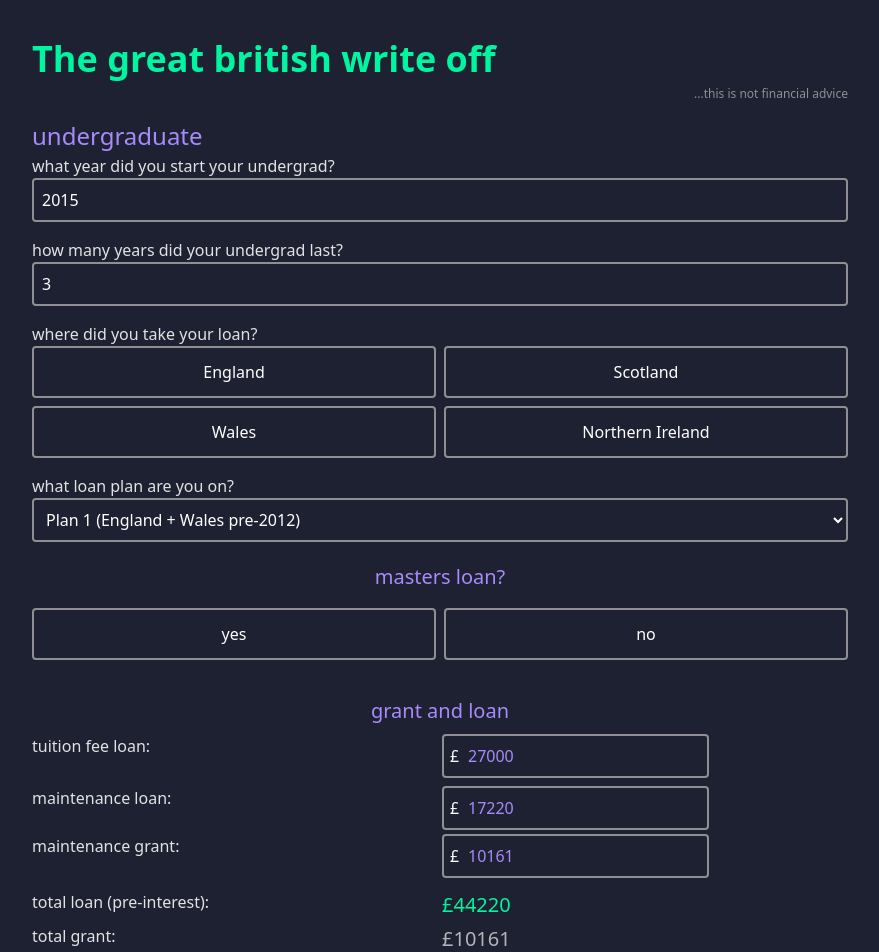
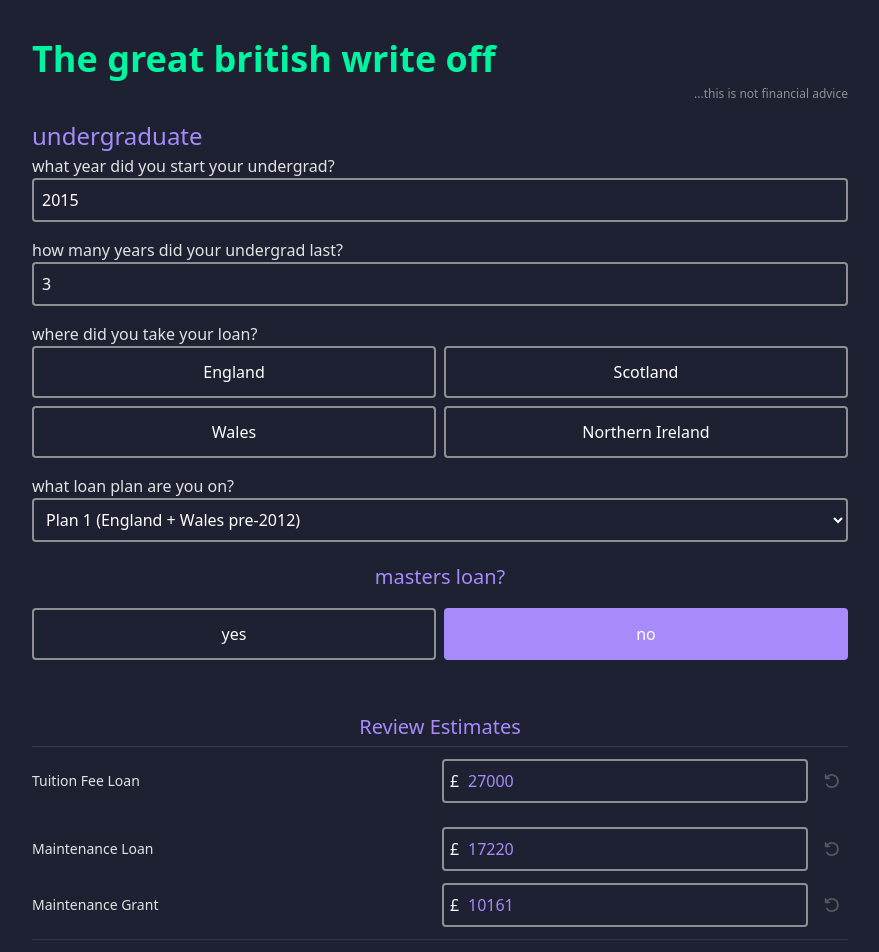
Before and after one commit to dspray95/will-i-pay-back-my-student-loan, a React (Vite) app: page / in a window 1280 px wide. Shown: the top 952 px of the page, without its empty margins (200-1079 px from the left). Built offline with nearby package versions, Linux system fonts and the light colour scheme.

Commit message:
ui bugfixes

```diff
--- a/src/index.css
+++ b/src/index.css
@@ -65,9 +65,6 @@ h5 {
   color: var(--color-heading-primary);
 }
 
-button:hover {
-  background-color: var(--color-primary-light);
-}
 
 .rc-slider-handle:focus,
 .rc-slider-handle-click-focused {
--- a/src/pages/IncomePage/IncomePage.tsx
+++ b/src/pages/IncomePage/IncomePage.tsx
@@ -33,8 +33,9 @@ export const IncomePage: React.FC<{
 }) => {
   const [userSetYears, setUserSetYears] = useState<Record<number, boolean>>([]);
   const loanForgivenessYear =
-    undergradStartYear +
-    getForgivenessPlanForYear(undergradStartYear, repaymentPlan);
+    undergradEndYear +
+    getForgivenessPlanForYear(undergradStartYear, repaymentPlan) +
+    1; // + 1 because the repayments start the aprim AFTER graduation
 
   const handleIncomeChange = (year: number, value: number) => {
     setUserSetYears((prev) => ({ ...prev, [year]: true }));
--- a/src/pages/IncomePage/components/IncomeTimeline.tsx
+++ b/src/pages/IncomePage/components/IncomeTimeline.tsx
@@ -1,7 +1,7 @@
 import { useMemo, type JSX } from "react";
 import { IncomeSlider } from "./Slider";
 import { getForgivenessPlanForYear, type LoanPlan } from "../../../data";
-import { Button } from "../../../shared/components/button";
+import { Button } from "../../../shared/components/Button";
 
 export const IncomeTimeline: React.FC<{
   incomeByYear: Record<number, number>;
@@ -32,7 +32,7 @@ export const IncomeTimeline: React.FC<{
       <div className="flex flex-row items-center justify-center gap-2 w-full text-text-muted">
         <div className="flex-grow border-b border-text-muted min-w-24 border-dashed" />
         <div className="text-sm">
-          Repayment starts the april after graduation
+          repayments start the april after graduation
         </div>
         <div className="flex-grow border-b border-text-muted  min-w-24 border-dashed" />
       </div>
--- a/src/pages/LoanPage/components/LoanForm.tsx
+++ b/src/pages/LoanPage/components/LoanForm.tsx
@@ -1,22 +1,91 @@
 import { Formik, Form, Field, ErrorMessage, useFormikContext } from "formik";
-import React, { useEffect, useState } from "react";
+import React, { useEffect, useState, useMemo } from "react";
 import { getLoanPlan } from "../../../utils/loanPlan";
 import { FontAwesomeIcon } from "@fortawesome/react-fontawesome";
-import { faArrowRight } from "@fortawesome/free-solid-svg-icons";
+import { faArrowRight, faUndo } from "@fortawesome/free-solid-svg-icons";
 import classNames from "classnames";
-import {
-  getFeesForYear,
-  LOAN_PLANS,
-  type FeesLoansAndGrants,
-} from "../../../data";
+import { getFeesForYear, LOAN_PLANS } from "../../../data";
 import { Button } from "../../../shared/components/Button";
 import type { LoanFormValues } from "../../../shared/types";
+import { getYear } from "date-fns";
 
 interface LoanFormContentProps {
   setTotalUndergradLoan: (amount: number) => void;
   setTotalMastersLoan: (amount: number) => void;
   setTotalMaintenanceLoan: (amount: number) => void;
 }
+
+const NumericField: React.FC<{
+  name: string;
+  label: string;
+  isHidden?: boolean;
+  defaultValue: number;
+  onReset: (fieldName: string) => void;
+}> = ({ name, label, isHidden = false, defaultValue, onReset }) => {
+  const { values } = useFormikContext<LoanFormValues>();
+  const currentValue = (values as any)[name] || 0;
+  const hasChanged = currentValue !== defaultValue;
+
+  const handleNumberKeyDown = (e: React.KeyboardEvent<HTMLInputElement>) => {
+    if (
+      [
+        "Backspace",
+        "Delete",
+        "Tab",
+        "Escape",
+        "Enter",
+        "ArrowLeft",
+        "ArrowRight",
+        "Home",
+        "End",
+      ].includes(e.key) ||
+      ((e.ctrlKey || e.metaKey) &&
+        ["a", "c", "v", "x"].includes(e.key.toLowerCase()))
+    ) {
+      return;
+    }
+    if (!/^\d$/.test(e.key)) {
+      e.preventDefault();
+    }
+  };
+
+  if (isHidden) return <></>;
+
+  return (
+    <div className="grid grid-cols-2 gap-1 items-center">
+      <label className="text-sm">{label}</label>
+      <div className="relative flex items-center gap-2">
+        <div className="relative flex-grow">
+          <span className="absolute left-2 top-1/2 transform -translate-y-1/2 text-text-primary">
+            £
+          </span>
+          <Field
+            className="w-full text-heading-secondary pl-6 border-2 rounded-sm border-text-muted bg-background p-2"
+            type="number"
+            name={name}
+            onKeyDown={handleNumberKeyDown}
+          />
+        </div>
+        <button
+          type="button"
+          onClick={() => onReset(name)}
+          className={classNames(
+            "transition-colors p-1 w-8 h-8 flex items-center justify-center",
+            {
+              "text-secondary hover:text-secondary-light hover:cursor-pointer":
+                hasChanged,
+              "text-text-muted opacity-50 cursor-not-allowed": !hasChanged,
+            }
+          )}
+          title="Reset to estimate"
+          disabled={!hasChanged}
+        >
+          <FontAwesomeIcon icon={faUndo} size="sm" />
+        </button>
+      </div>
+    </div>
+  );
+};
 
 const LoanFormContent: React.FC<LoanFormContentProps> = ({
   setTotalUndergradLoan,
@@ -26,35 +95,55 @@ const LoanFormContent: React.FC<LoanFormContentProps> = ({
   const { values, setFieldValue, isSubmitting } =
     useFormikContext<LoanFormValues>();
   const [showPostgradSection, setShowPostgradSection] = useState(false);
-  const [totalUndergradLoanAmount, setTotalUndergradLoanAmount] =
-    useState<number>(0);
-  const [totalGrantAmount, setTotalGrantAmount] = useState<number>(0);
 
-  const updateGrantAndLoanFields = (
-    fees: FeesLoansAndGrants,
-    mastersFees: FeesLoansAndGrants | undefined
-  ) => {
-    const totalTuitionLoan = fees.tuition * values.courseLength;
-    const totalMastersLoan = mastersFees
-      ? mastersFees.postGraduateLoan * values.mastersLength
-      : 0;
-    const totalMaintenanceLoan = fees.maintenanceLoan * values.courseLength;
-    const totalMaintenanceGrant = fees.maintenanceGrant * values.courseLength;
+  const defaultValues = useMemo(() => {
+    if (!values.courseStartYear) return null;
 
-    setFieldValue("tutionFeeLoan", fees.tuition * values.courseLength);
-    setFieldValue("maintenanceLoan", totalMaintenanceLoan);
-    setFieldValue("maintenanceGrant", totalMaintenanceGrant);
-    setFieldValue("mastersTutionFeeLoan", totalMastersLoan);
-    setTotalMaintenanceLoan(totalMaintenanceLoan);
-    setTotalMastersLoan(totalMastersLoan);
-    const totalLoan =
-      totalTuitionLoan + totalMaintenanceLoan + totalMastersLoan;
-    setTotalUndergradLoan(totalLoan);
-    setTotalUndergradLoanAmount(totalLoan);
-    setTotalGrantAmount(totalMaintenanceGrant);
-  };
+    const fees = getFeesForYear(values.courseStartYear);
+    const mastersFees =
+      values.postgrad === "yes"
+        ? getFeesForYear(values.mastersStartYear)
+        : undefined;
 
-  /* Set loan plan by start year and country */
+    if (!fees) return null;
+
+    return {
+      tutionFeeLoan: fees.tuition * values.courseLength,
+      maintenanceLoan: fees.maintenanceLoan * values.courseLength,
+      maintenanceGrant: fees.maintenanceGrant * values.courseLength,
+      mastersTutionFeeLoan: mastersFees
+        ? mastersFees.postGraduateLoan * values.mastersLength
+        : 0,
+    };
+  }, [
+    values.courseStartYear,
+    values.courseLength,
+    values.postgrad,
+    values.mastersStartYear,
+    values.mastersLength,
+  ]);
+
+  const [manuallyEdited, setManuallyEdited] = useState<Set<string>>(new Set());
+
+  useEffect(() => {
+    const total =
+      (values.tutionFeeLoan || 0) +
+      (values.maintenanceLoan || 0) +
+      (values.mastersTutionFeeLoan || 0);
+
+    setTotalMaintenanceLoan(values.maintenanceLoan || 0);
+    setTotalMastersLoan(values.mastersTutionFeeLoan || 0);
+    setTotalUndergradLoan(total);
+  }, [
+    values.tutionFeeLoan,
+    values.maintenanceLoan,
+    values.mastersTutionFeeLoan,
+    values.maintenanceGrant,
+    setTotalMaintenanceLoan,
+    setTotalMastersLoan,
+    setTotalUndergradLoan,
+  ]);
+
   useEffect(() => {
     if (values.courseStartYear && values.country) {
       const suggestedPlan = getLoanPlan(values.courseStartYear, values.country);
@@ -64,41 +153,49 @@ const LoanFormContent: React.FC<LoanFormContentProps> = ({
     }
   }, [values.courseStartYear, values.country, setFieldValue]);
 
-  /* Set loan amount to maximum available by year */
   useEffect(() => {
-    if (values.courseStartYear) {
-      const fees = getFeesForYear(values.courseStartYear);
-      let mastersFees;
-      if (values.postgrad === "yes") {
-        mastersFees = getFeesForYear(values.mastersStartYear);
-      }
-      if (fees) {
-        updateGrantAndLoanFields(fees, mastersFees);
-      }
+    if (defaultValues) {
+      if (!manuallyEdited.has("tutionFeeLoan"))
+        setFieldValue("tutionFeeLoan", defaultValues.tutionFeeLoan);
+      if (!manuallyEdited.has("maintenanceLoan"))
+        setFieldValue("maintenanceLoan", defaultValues.maintenanceLoan);
+      if (!manuallyEdited.has("maintenanceGrant"))
+        setFieldValue("maintenanceGrant", defaultValues.maintenanceGrant);
+      if (!manuallyEdited.has("mastersTutionFeeLoan"))
+        setFieldValue(
+          "mastersTutionFeeLoan",
+          defaultValues.mastersTutionFeeLoan
+        );
     }
-    // eslint-disable-next-line react-hooks/exhaustive-deps
-  }, [
-    values.courseStartYear,
-    values.courseLength,
-    values.postgrad,
-    values.mastersStartYear,
-    values.mastersLength,
-    setFieldValue,
-  ]);
+  }, [defaultValues, manuallyEdited, setFieldValue]);
 
   useEffect(() => {
     setShowPostgradSection(values.postgrad === "yes");
   }, [values.postgrad]);
 
-  // const handleSubmit = (e: React.FormEvent<HTMLFormElement>) => {
-  //   e.preventDefault();
-  //   updateFormValues(values);
-  //   setStage("income");
-  // };
+  const resetFieldToDefault = (fieldName: string) => {
+    if (defaultValues) {
+      setFieldValue(fieldName, (defaultValues as any)[fieldName]);
+      setManuallyEdited((prev) => {
+        const newSet = new Set(prev);
+        newSet.delete(fieldName);
+        return newSet;
+      });
+    }
+  };
+
+  const handleFieldChange = (fieldName: string) => {
+    setManuallyEdited((prev) => new Set(prev).add(fieldName));
+  };
+
+  const totalLoan =
+    (values.tutionFeeLoan || 0) +
+    (values.maintenanceLoan || 0) +
+    (values.mastersTutionFeeLoan || 0);
+  const totalGrant = values.maintenanceGrant || 0;
 
   return (
     <Form className="flex flex-col gap-4">
-      {/** Undergrad */}
       <div className="flex flex-col">
         <label>what year did you start your undergrad?</label>
         <Field
@@ -106,7 +203,7 @@ const LoanFormContent: React.FC<LoanFormContentProps> = ({
           type="number"
           name="courseStartYear"
           min="1998"
-          max="2030"
+          max={getYear(new Date()) + 1}
           placeholder="e.g. 2020"
         />
         <ErrorMessage
@@ -115,7 +212,7 @@ const LoanFormContent: React.FC<LoanFormContentProps> = ({
           className="text-red-500 text-sm mt-1"
         />
       </div>
-      {/** Course length */}
+
       <div className="flex flex-col">
         <label>how many years did your undergrad last?</label>
         <Field
@@ -131,7 +228,7 @@ const LoanFormContent: React.FC<LoanFormContentProps> = ({
           className="text-red-500 text-sm mt-1"
         />
       </div>
-      {/** Country */}
+
       <div className="flex flex-col">
         <label>where did you take your loan?</label>
         <div className="grid grid-cols-2 gap-2">
@@ -139,11 +236,15 @@ const LoanFormContent: React.FC<LoanFormContentProps> = ({
             (country) => (
               <label
                 key={country}
-                className={`flex items-center justify-center p-3 border-2 rounded-sm cursor-pointer transition-colors ${
-                  values.country === country
-                    ? "border-secondary bg-secondary bg-opacity-10"
-                    : "border-text-muted hover:border-secondary"
-                }`}
+                className={classNames(
+                  "flex items-center justify-center p-3 border-2 rounded-sm cursor-pointer transition-colors",
+                  {
+                    "border-secondary bg-secondary bg-opacity-10":
+                      values.country === country,
+                    "border-text-muted hover:border-secondary":
+                      values.country !== country,
+                  }
+                )}
               >
                 <Field
                   type="radio"
@@ -160,14 +261,18 @@ const LoanFormContent: React.FC<LoanFormContentProps> = ({
             )
           )}
         </div>
+        <ErrorMessage
+          name="country"
+          component="div"
+          className="text-red-500 text-sm mt-1"
+        />
       </div>
-      {/** Loan Plan */}
+
       <div className="flex flex-col">
         <label>what loan plan are you on?</label>
         <Field
           className="border-2 rounded-sm border-text-muted text-text-primary bg-background p-2"
           as="select"
-          id="loanPlan"
           name="loanPlan"
         >
           <option value="">-- Select --</option>
@@ -177,13 +282,8 @@ const LoanFormContent: React.FC<LoanFormContentProps> = ({
             </option>
           ))}
         </Field>
-        <ErrorMessage
-          name="loanPlan"
-          component="div"
-          className="text-red-500 text-sm mt-1"
-        />
       </div>
-      {/** Masters */}
+
       <h5
         className="w-full flex item-center justify-center pt-1"
         style={{ color: "var(--color-secondary)" }}
@@ -191,27 +291,30 @@ const LoanFormContent: React.FC<LoanFormContentProps> = ({
         masters loan?
       </h5>
       <div className="grid grid-cols-2 gap-2">
-        <label
-          className={`flex items-center justify-center p-3 border-2 rounded-sm cursor-pointer transition-colors ${
-            values.postgrad === "yes"
-              ? "border-secondary bg-secondary bg-opacity-10"
-              : "border-text-muted hover:border-secondary"
-          }`}
-        >
-          <Field type="radio" name="postgrad" value="yes" className="sr-only" />
-          <span className="text-text-primary">yes</span>
-        </label>
-        <label
-          className={`flex items-center justify-center p-3 border-2 rounded-sm cursor-pointer transition-colors ${
-            values.postgrad === "no"
-              ? "border-secondary bg-secondary bg-opacity-10"
-              : "border-text-muted hover:border-secondary"
-          }`}
-        >
-          <Field type="radio" name="postgrad" value="no" className="sr-only" />
-          <span className="text-text-primary">no</span>
-        </label>
+        {["yes", "no"].map((opt) => (
+          <label
+            key={opt}
+            className={classNames(
+              "flex items-center justify-center p-3 border-2 rounded-sm cursor-pointer transition-colors",
+              {
+                "border-secondary bg-secondary bg-opacity-10":
+                  values.postgrad === opt,
+                "border-text-muted hover:border-secondary":
+                  values.postgrad !== opt,
+              }
+            )}
+          >
+            <Field
+              type="radio"
+              name="postgrad"
+              value={opt}
+              className="sr-only"
+            />
+            <span className="text-text-primary">{opt}</span>
+          </label>
+        ))}
       </div>
+
       <div
         className={classNames(
           "transition-all duration-500 ease-in-out overflow-hidden origin-top",
@@ -221,7 +324,7 @@ const LoanFormContent: React.FC<LoanFormContentProps> = ({
           }
         )}
       >
-        <div className="flex flex-col gap-4">
+        <div className="flex flex-col gap-4 py-2">
           <div className="flex flex-col">
             <label>when did you start your masters?</label>
             <Field
@@ -229,13 +332,8 @@ const LoanFormContent: React.FC<LoanFormContentProps> = ({
               type="number"
               name="mastersStartYear"
               min="1998"
-              max="2030"
+              max={getYear(new Date()) + 1}
               placeholder="e.g. 2020"
-            />
-            <ErrorMessage
-              name="mastersStartYear"
-              component="div"
-              className="text-red-500 text-sm mt-1"
             />
           </div>
           <div className="flex flex-col">
@@ -245,129 +343,65 @@ const LoanFormContent: React.FC<LoanFormContentProps> = ({
               type="number"
               name="mastersLength"
               min="1"
-              max="4"
-            />
-            <ErrorMessage
-              name="mastersLength"
-              component="div"
-              className="text-red-500 text-sm mt-1"
             />
           </div>
         </div>
       </div>
-      {/** Totals */}
-      <div className="flex flex-col gap-1">
+
+      <div className="flex flex-col gap-3 mt-4">
         <h5
-          className="w-full flex item-center justify-center py-1"
+          className="w-full text-center py-1 border-b border-secondary/20"
           style={{ color: "var(--color-secondary)" }}
         >
-          grant and loan
+          Review Estimates
         </h5>
-        <div className="grid grid-cols-2 gap-1">
-          <label>tuition fee loan: </label>
-          <div className="relative">
-            <span className="absolute left-2 top-1/2 transform -translate-y-1/2 text-text-primary">
-              £
-            </span>
-            <Field
-              className="text-heading-secondary pl-6 border-2 rounded-sm border-text-muted bg-background p-2"
-              type="number"
-              name="tutionFeeLoan"
-              placeholder="0"
-              disabled
-            />
-          </div>
-          <ErrorMessage
+
+        <div onChange={() => handleFieldChange("tutionFeeLoan")}>
+          <NumericField
             name="tutionFeeLoan"
-            component="div"
-            className="text-red-500 text-sm mt-1"
+            label="Tuition Fee Loan"
+            defaultValue={defaultValues?.tutionFeeLoan || 0}
+            onReset={resetFieldToDefault}
           />
         </div>
-        <div
-          className={classNames(
-            "grid grid-cols-2 gap-1",
-            "overflow-hidden origin-top transition-all duration-500",
-            {
-              "max-h-0 scale-y-0": !showPostgradSection,
-              "max-h-screen scale-y-100": showPostgradSection,
-            }
-          )}
-        >
-          <label>masters tuition fee loan: </label>
-          <div className="relative">
-            <span className="absolute left-2 top-1/2 transform -translate-y-1/2 text-text-primary">
-              £
-            </span>
-            <Field
-              className="text-heading-secondary pl-6 border-2 rounded-sm border-text-muted bg-background p-2"
-              type="number"
-              name="mastersTutionFeeLoan"
-              placeholder="0"
-              disabled
-            />
-          </div>
-          <ErrorMessage
+        <div onChange={() => handleFieldChange("mastersTutionFeeLoan")}>
+          <NumericField
             name="mastersTutionFeeLoan"
-            component="div"
-            className="text-red-500 text-sm mt-1"
+            label="Masters Tuition Loan"
+            isHidden={!showPostgradSection}
+            defaultValue={defaultValues?.mastersTutionFeeLoan || 0}
+            onReset={resetFieldToDefault}
           />
         </div>
-        <div className="grid grid-cols-2 gap-1">
-          <label>maintenance loan: </label>
-          <div className="relative">
-            <span className="absolute left-2 top-1/2 transform -translate-y-1/2 text-text-primary">
-              £
-            </span>
-            <Field
-              className="text-heading-secondary pl-6 border-2 rounded-sm border-text-muted bg-background p-2"
-              type="number"
-              name="maintenanceLoan"
-              min="0"
-              placeholder="0"
-              disabled
-            />
-          </div>
-          <ErrorMessage
+        <div onChange={() => handleFieldChange("maintenanceLoan")}>
+          <NumericField
             name="maintenanceLoan"
-            component="div"
-            className="text-red-500 text-sm mt-1"
+            label="Maintenance Loan"
+            defaultValue={defaultValues?.maintenanceLoan || 0}
+            onReset={resetFieldToDefault}
           />
         </div>
-        <div className="grid grid-cols-2 gap-1">
-          <label>maintenance grant: </label>
-          <div className="relative">
-            <span className="absolute left-2 top-1/2 transform -translate-y-1/2 text-text-primary">
-              £
-            </span>
-            <Field
-              className="text-heading-secondary pl-6 border-2 rounded-sm border-text-muted bg-background p-2"
-              type="number"
-              name="maintenanceGrant"
-              min="0"
-              placeholder="0"
-              disabled
-            />
-          </div>
-          <ErrorMessage
+        <div onChange={() => handleFieldChange("maintenanceGrant")}>
+          <NumericField
             name="maintenanceGrant"
-            component="div"
-            className="text-red-500 text-sm mt-1"
+            label="Maintenance Grant"
+            defaultValue={defaultValues?.maintenanceGrant || 0}
+            onReset={resetFieldToDefault}
           />
         </div>
-        <div className="grid grid-cols-2 gap-1 pt-2">
-          <label>total loan (pre-interest): </label>
-          <h5>£{totalUndergradLoanAmount}</h5>
+
+        <div className="grid grid-cols-2 gap-1 pt-4 border-t border-text-muted/20">
+          <label className="font-bold">Total Loan:</label>
+          <h5 className="font-bold">£{totalLoan}</h5>
         </div>
         <div className="grid grid-cols-2 gap-1">
-          <label>total grant: </label>
-          <h5
-            style={{ color: "var(--color-text-secondary)" }}
-            className="text-text-secondary"
-          >
-            {`£${totalGrantAmount} ${(totalGrantAmount === 0 && " 😢") || ""}`}
+          <label>Total Grant:</label>
+          <h5 className="text-text-secondary">
+            £{totalGrant} {totalGrant === 0 && " 😢"}
           </h5>
         </div>
       </div>
+
       <Button type="submit" disabled={isSubmitting}>
         income <FontAwesomeIcon icon={faArrowRight} />
       </Button>
@@ -382,14 +416,7 @@ export const LoanForm: React.FC<{
   updateFormValues: (values: LoanFormValues) => void;
   setStage: (stage: "loanForm" | "income" | "finish") => void;
   calculatePrincipalAtGraduation: (values: LoanFormValues) => void;
-}> = ({
-  setTotalUndergradLoan,
-  setTotalMastersLoan,
-  setTotalMaintenanceLoan,
-  updateFormValues,
-  setStage,
-  calculatePrincipalAtGraduation,
-}) => {
+}> = (props) => {
   return (
     <Formik
       initialValues={{
@@ -401,52 +428,39 @@ export const LoanForm: React.FC<{
         mastersTutionFeeLoan: 0,
         maintenanceLoan: 0,
         maintenanceGrant: 0,
-        postgrad: "",
+        postgrad: "no",
         mastersLength: 1,
         mastersStartYear: 2018,
       }}
       validate={(values) => {
-        const errors: { [key: string]: string } = {};
+        const errors: any = {};
+        if (!values.courseStartYear) errors.courseStartYear = "Required";
+        if (!values.country) errors.country = "Required";
+        return errors;
+      }}
+      onSubmit={async (values, { setSubmitting, validateForm, setTouched }) => {
+        // Validate the form
+        const errors = await validateForm(values);
 
-        if (!values.courseStartYear) {
-          errors.courseStartYear = "This field is required.";
-        }
-        if (!values.courseLength) {
-          errors.courseLength = "This field is required.";
-        }
-        if (!values.country) {
-          errors.country = "Please select a country.";
-        }
-        if (!values.loanPlan) {
-          errors.loanPlan = "Please select a loan plan.";
+        // If there are validation errors, mark all error fields as touched
+        if (Object.keys(errors).length > 0) {
+          const touchedFields: Record<string, boolean> = {};
+          Object.keys(errors).forEach((key) => {
+            touchedFields[key] = true;
+          });
+          setTouched(touchedFields);
+          setSubmitting(false);
+          return;
         }
 
-        if (values.postgrad === "yes") {
-          if (!values.mastersStartYear) {
-            errors.mastersStartYear = "This field is required.";
-          }
-          if (!values.mastersLength) {
-            errors.mastersLength = "This field is required.";
-          }
-        }
-
-        return errors;
-      }}
-      onSubmit={(values, { setSubmitting }) => {
-        console.log("submitting...");
-        updateFormValues(values);
-        calculatePrincipalAtGraduation(values);
-        setStage("income");
-        setTimeout(() => {
-          setSubmitting(false);
-        }, 400);
+        // If validation passes, proceed with submission
+        props.updateFormValues(values);
+        props.calculatePrincipalAtGraduation(values);
+        props.setStage("income");
+        setSubmitting(false);
       }}
     >
-      <LoanFormContent
-        setTotalUndergradLoan={setTotalUndergradLoan}
-        setTotalMastersLoan={setTotalMastersLoan}
-        setTotalMaintenanceLoan={setTotalMaintenanceLoan}
-      />
+      <LoanFormContent {...props} />
     </Formik>
   );
 };
```
Also changed, not shown: src/pages/IncomePage/components/Slider.tsx (+44 -3 lines).
